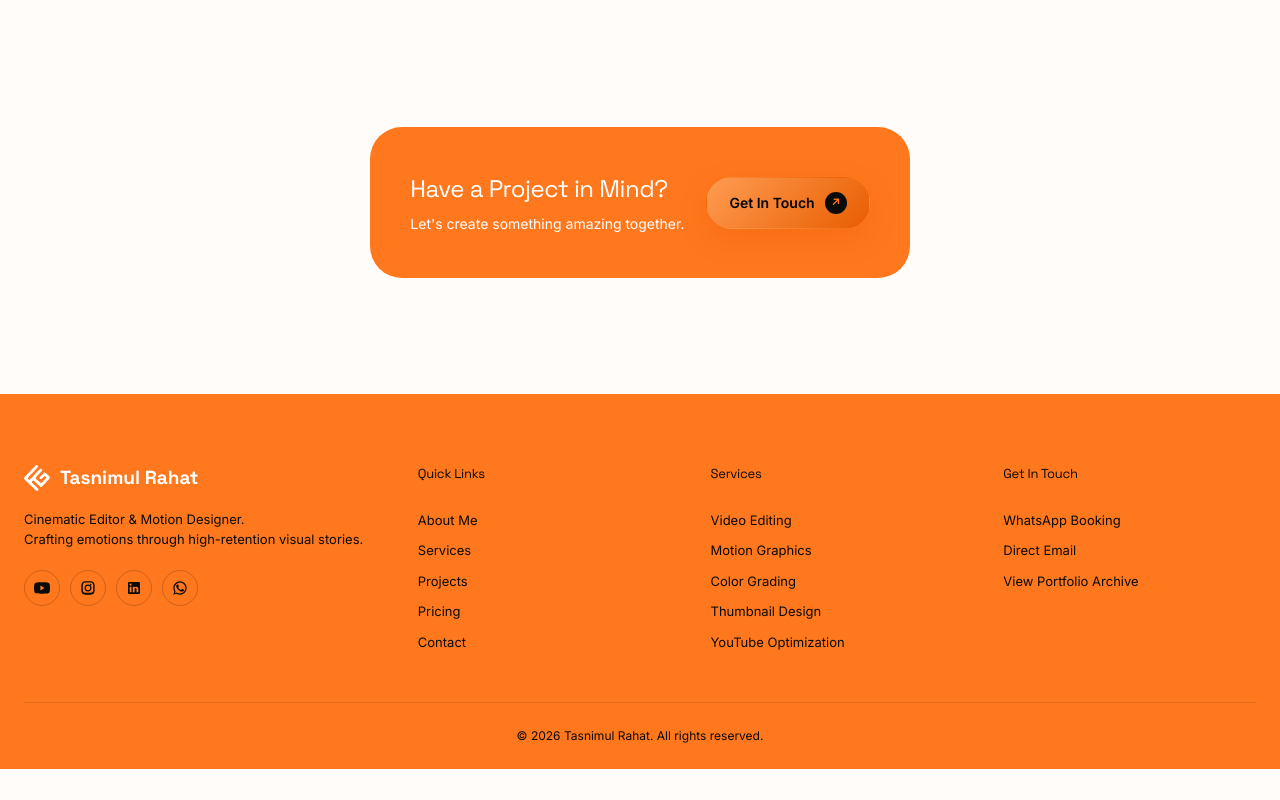
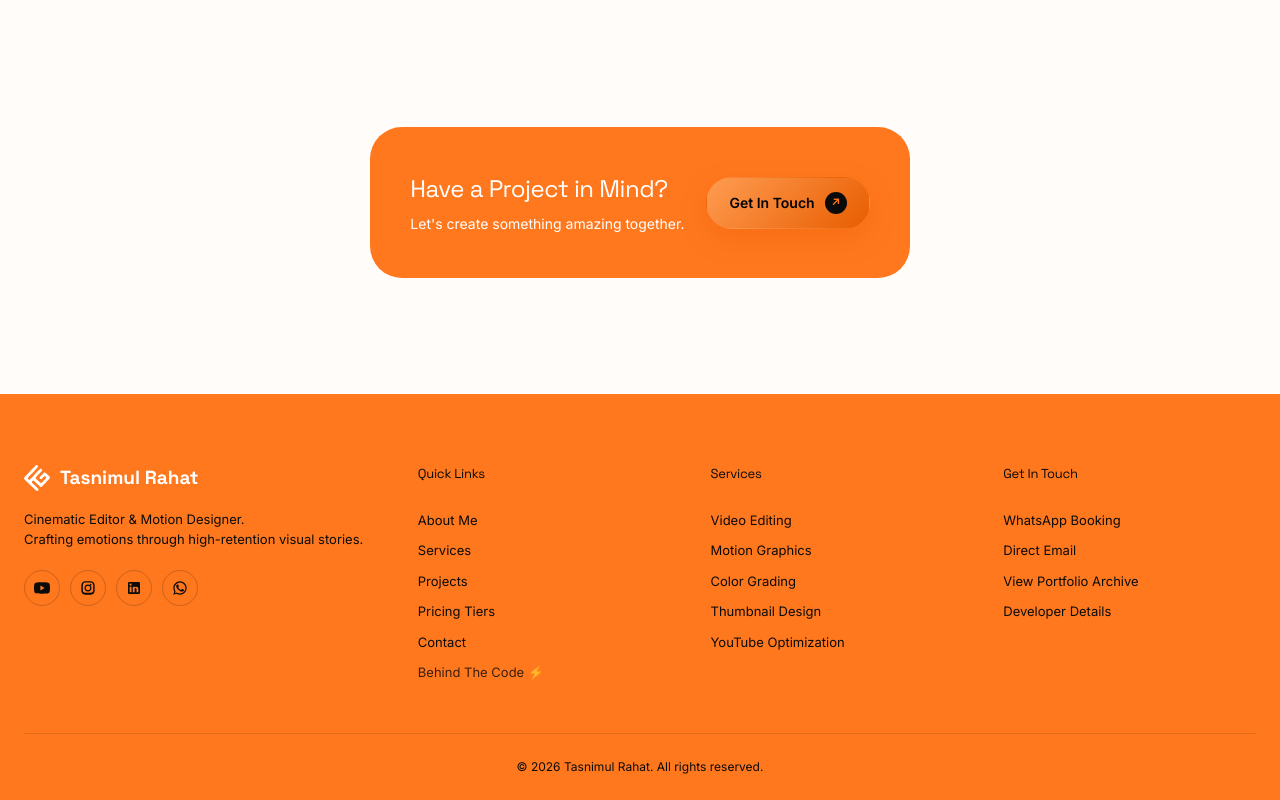
Before and after one commit to salahuddingfx/Editor-Portfolio, a React (Vite) app: page / in a window 1280 px wide. Shown: the part 6018-6818 px from the top of the page. Before the commit the page ends 6787 px from the top, so only its background shows below. Built offline with nearby package versions, Linux system fonts and the light colour scheme.

Commit message:
feat: add Pricing page and update footer navigation links

```diff
--- a/src/App.jsx
+++ b/src/App.jsx
@@ -10,6 +10,7 @@ const Home = lazy(() => import("./pages/Home"));
 const Work = lazy(() => import("./pages/Work"));
 const ProjectDetails = lazy(() => import("./pages/ProjectDetails"));
 const Services = lazy(() => import("./pages/Services"));
+const Pricing = lazy(() => import("./pages/Pricing"));
 const About = lazy(() => import("./pages/About"));
 const Contact = lazy(() => import("./pages/Contact"));
 const Developer = lazy(() => import("./pages/Developer"));
@@ -47,7 +48,6 @@ function AppContent() {
     setActiveVideoId(null);
   };
 
-  // Initialize Lenis smooth scroll
   useEffect(() => {
     const isDesktop = window.matchMedia("(min-width: 1024px)").matches;
     const isReduced = window.matchMedia("(prefers-reduced-motion: reduce)").matches;
@@ -100,6 +100,7 @@ function AppContent() {
               <Route path="/work" element={<Work />} />
               <Route path="/work/:slug" element={<ProjectDetails />} />
               <Route path="/services" element={<Services />} />
+              <Route path="/pricing" element={<Pricing />} />
               <Route path="/about" element={<About />} />
               <Route path="/contact" element={<Contact />} />
               <Route path="/developer" element={<Developer />} />
--- a/src/components/Footer.jsx
+++ b/src/components/Footer.jsx
@@ -71,8 +71,9 @@ export default function Footer() {
           <Link to="/about">About Me</Link>
           <Link to="/services">Services</Link>
           <Link to="/work">Projects</Link>
-          <Link to="/services">Pricing</Link>
+          <Link to="/pricing">Pricing Tiers</Link>
           <Link to="/contact">Contact</Link>
+          <Link to="/developer" className="opacity-80 hover:opacity-100">Behind The Code ⚡</Link>
         </div>
 
         <div className="footer-col">
@@ -91,6 +92,7 @@ export default function Footer() {
           </a>
           <a href={`mailto:${siteConfig.email}`}>Direct Email</a>
           <Link to="/work">View Portfolio Archive</Link>
+          <Link to="/developer">Developer Details</Link>
         </div>
       </div>
 
```
